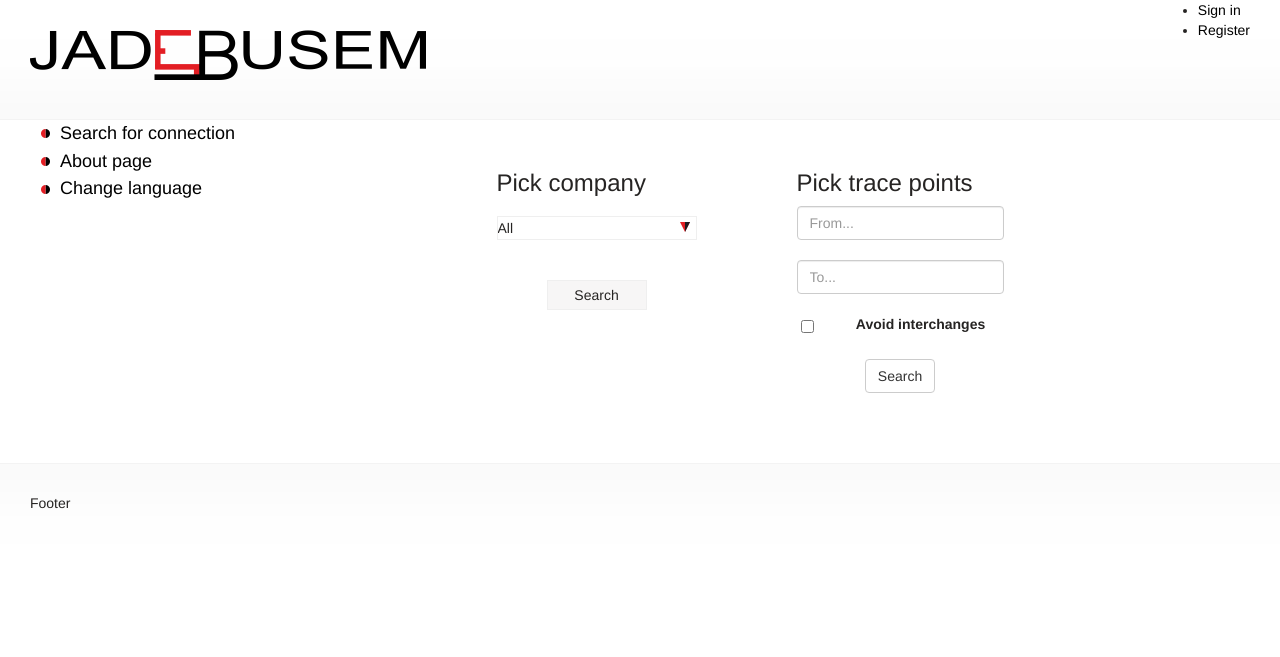
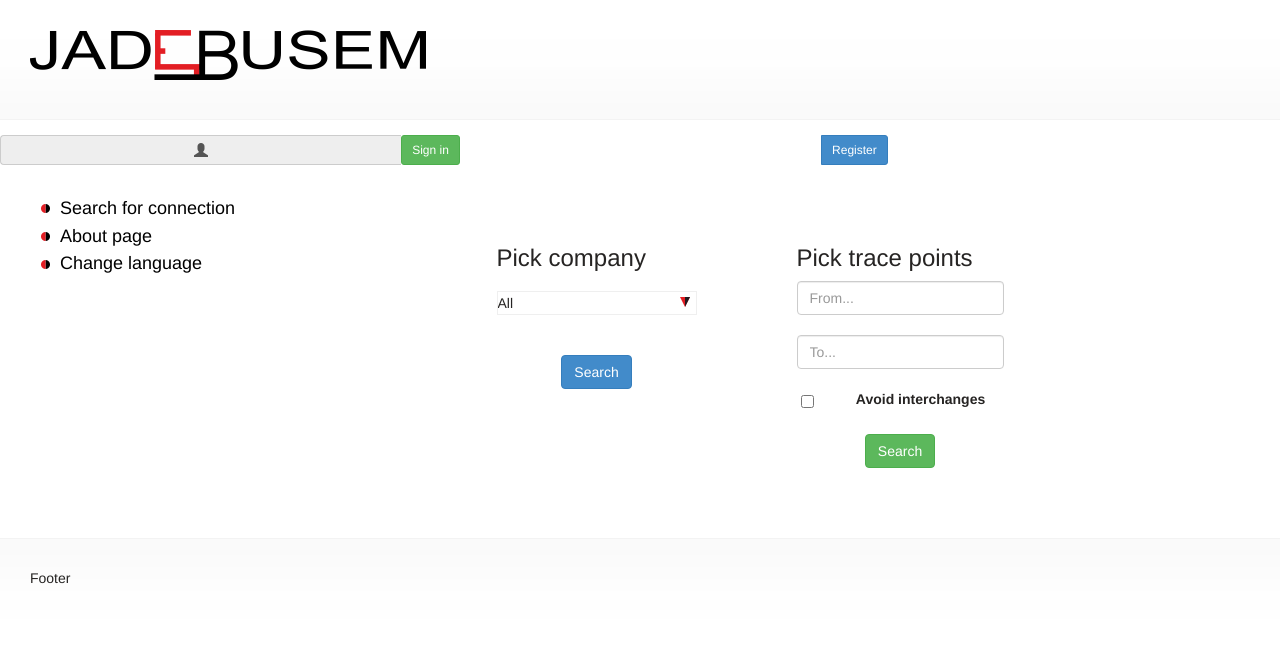
Before and after one commit to alanhawrot/jadebusem, a Django app: page / in a window 1280 px wide. Shown: the top 657 px of the page. Run offline with Django 3.2, Linux system fonts and the light colour scheme; data comes from the database, SQL or seed files in the repository; both versions use the stored data as it was after the commit; parts of the project's set-up code (start-up, migrations or seed data) failed here and were passed over; some libraries are stand-ins or nearby versions.

Commit message:
reworked user nav bar, reworked rest of buttons

```diff
--- a/site/static/styles/basic.css
+++ b/site/static/styles/basic.css
@@ -152,13 +152,13 @@ body {
     position: relative;
 }
 
-a {
+.li-nav-main-menu a {
     color: #000000;
     text-decoration: none;
     font-weight: 500;
 }
 
-a:hover {
+.li-nav-main-menu a:hover {
     color: #443f3c;
 }
 
--- a/site/templates/jadebusem_site/language.html
+++ b/site/templates/jadebusem_site/language.html
@@ -26,7 +26,7 @@
             </tr>
             <tr>
                 <td colspan="2" class="centered">
-                    <input class="smallMarginLRB submitInput" type="submit" value={% trans "Change language" %}/>
+                    <input class="smallMarginLRB btn btn-primary" type="submit" value={% trans "Change language" %}/>
                 </td>
             </tr>
 
--- a/site/templates/jadebusem_site/user_panel.html
+++ b/site/templates/jadebusem_site/user_panel.html
@@ -1,16 +1,41 @@
 {% load i18n %}
-<ul>
+
+<div style="margin-top: 25px;">
     {% if login %}
-        {% trans 'Welcome' %}
-        {% if user.name != "" %}
-            {{ user.name }}
-        {% else %}
-            {{ user.email }}
-        {% endif %}
-        <li><a href="/users/user_settings/{{ user.user_id }}" >{% trans 'Account settings' %}</a></li>
-        <li><a href="/users/log_out/" >{% trans 'Sign out' %}</a></li>
+        <div class="btn-group-vertical">
+            <div class="input-group">
+                <div class="input-group-btn">
+                    <a class="btn btn-success btn-sm" href="{% url "Users.views.user_settings" user.user_id %}">
+                        <span class="glyphicon glyphicon-user"></span>
+                    </a>
+                </div>
+                <div class="input-group-btn">
+                    <button type="button" class="btn btn-default btn-sm dropdown-toggle" data-toggle="dropdown">
+                        {{ user.name }}
+                        <span class="caret"></span>
+                    </button>
+                    <ul class="dropdown-menu" role="menu">
+                        <li><a href="{% url "Users.views.user_settings" user.user_id %}">Settings</a></li>
+                        <li><a href="{% url "Users.views.log_out" %}">Sign out</a></li>
+                    </ul>
+                </div>
+            </div>
+        </div>
     {% else %}
-        <li><a href={% url "Users.views.sign_in" %}>{% trans 'Sign in' %}</a></li>
-        <li><a href={% url "Users.views.register" %}>{% trans 'Register' %}</a></li>
+        <div class="input-group">
+
+            <div class="input-group-addon btn-sm">
+                <span class="glyphicon glyphicon-user"></span>
+            </div>
+            <div class="input-group-btn">
+                <a class="btn btn-success btn-sm" href="{% url "Users.views.sign_in" %}">
+                    {% trans 'Sign in' %}
+                </a></div>
+            <div class="input-group-btn">
+                <a class="btn btn-primary btn-sm" href="{% url "Users.views.register" %}">
+                    {% trans 'Register' %}
+                </a>
+            </div>
+        </div>
     {% endif %}
-</ul>
+</div>
--- a/site/templates/search_engine/search.html
+++ b/site/templates/search_engine/search.html
@@ -38,7 +38,7 @@
                                         </select></td>
                                 </tr>
                                 <tr>
-                                    <td colspan="2" class="centered"><input class="submitInput" type="submit"
+                                    <td colspan="2" class="centered"><input class="btn btn-primary" type="submit"
                                                                             value={% trans "Search" %}>
                                     </td>
                                 </tr>
@@ -73,7 +73,7 @@
 
                                 </tr>
                                 <tr>
-                                    <td colspan="2" class="centered"><input class="btn btn-default" type="submit"
+                                    <td colspan="2" class="centered"><input class="btn btn-success" type="submit"
                                                                             value={% trans "Search" %}></td>
                                 </tr>
 
--- a/site/templates/user/registration.html
+++ b/site/templates/user/registration.html
@@ -44,7 +44,7 @@
                            placeholder={% trans "Company Name" %}>
                 </td>
             <tr>
-                <td colspan="2" class="centered"><input class="btn btn-default" type="submit" value={% trans "Register now" %}>
+                <td colspan="2" class="centered"><input class="btn btn-primary" type="submit" value={% trans "Register now" %}>
                 </td>
             </tr>
         </table>
--- a/site/templates/user/sign_in.html
+++ b/site/templates/user/sign_in.html
@@ -57,7 +57,7 @@
             </tr>
             <tr>
                 <td class="centered" colspan="2">
-                    <input class="btn btn-default" type="submit" value={% trans "Submit" %}>
+                    <input class="btn btn-primary" type="submit" value={% trans "Submit" %}>
                 </td>
             </tr>
         </table>
--- a/site/templates/user/user_settings.html
+++ b/site/templates/user/user_settings.html
@@ -57,7 +57,7 @@
                 </td>
             </tr>
             <tr>
-                <td colspan="2" class="centered"><input class="btn btn-default" type="submit" value={% trans "Save" %}> {{ confirm_error }}
+                <td colspan="2" class="centered"><input class="btn btn-primary" type="submit" value={% trans "Save" %}> {{ confirm_error }}
                 </td>
             </tr>
         </table>
```
Also changed, not shown: site/db.sqlite.
